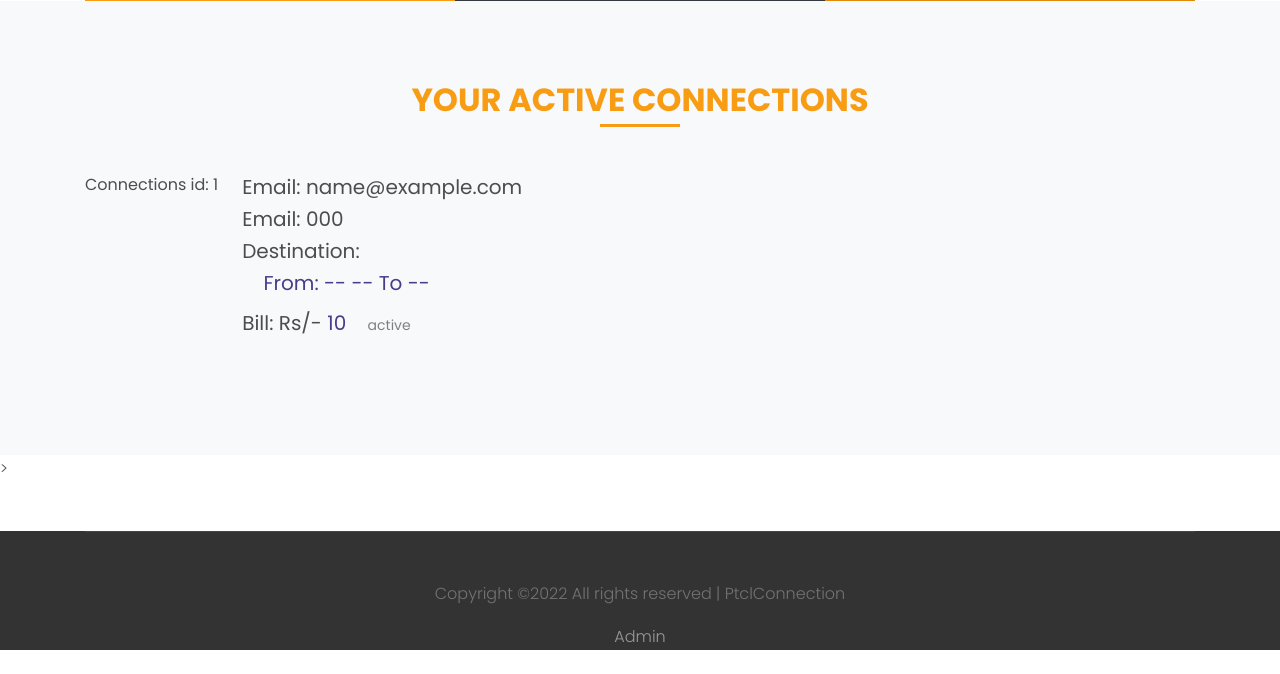
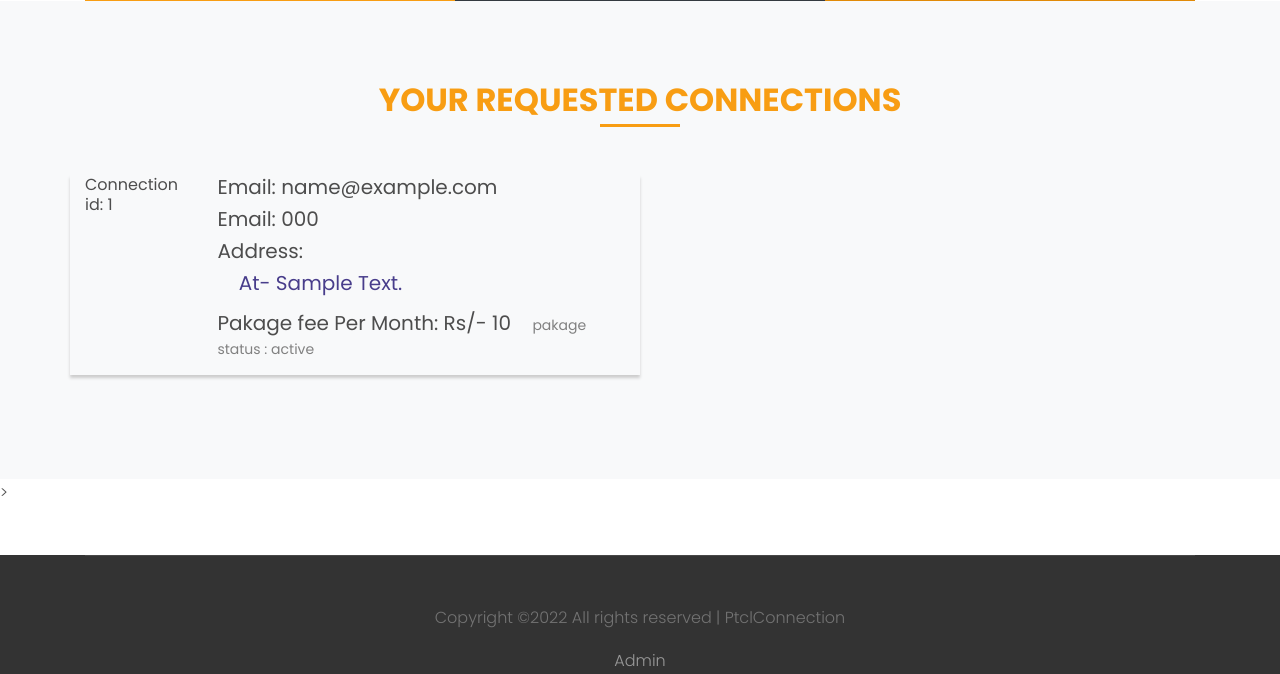
Before and after one commit to uqbawaseem/ptclconnention, a PHP site: page /jober/index.php in a window 1280 px wide. Shown: the part 955-1629 px from the top of the page. Before the commit the page ends 1605 px from the top, so only its background shows below. Run offline with PHP 8.4, Linux system fonts and the light colour scheme; the visitor is signed in with stand-in values (Sample User, id 1); tables that the repository leaves empty or names only in its code hold one stand-in row (values such as "Sample post"); data that the repository does not hold is empty; some web fonts are replaced.

Commit message:
client_connection_showing

```diff
--- a/index.php
+++ b/index.php
@@ -85,7 +85,7 @@
       <div class="container">
         <div class="row justify-content-center mb-5">
           <div class="col-md-7 text-center border-primary">
-            <h2 class="font-weight-light text-primary">Your Active Connections</h2>
+            <h2 class="font-weight-light text-primary">Your Requested Connections</h2>
           </div>
         </div>
         <div class="row align-items-stretch">
@@ -93,21 +93,21 @@
         if(isset($_SESSION['email'])){
         $user_email = $_SESSION['email'];
 
-        $query = "SELECT * FROM trip WHERE user_email = '$user_email'";
+        $query = "SELECT * FROM internet_connection WHERE user_email = '$user_email'";
         $freight=mysqli_query($connection, $query);
         while($res = mysqli_fetch_array($freight)){
 
         ?>
-          <div class="col-md-6 col-lg-6 mb-4 mb-lg-4">
+          <div class="col-md-6 col-lg-6 mb-4 mb-lg-4" style="-moz-box-shadow: 0 0 3px #ccc;-webkit-box-shadow: 0 3px 3px #ccc;box-shadow: 0 03px 3px #ccc;">
             <div class="unit-4 d-flex">
-            <h6>Connections id: <?php echo $res['id'];?></h6>
+            <h6>Connection id: <?php echo $res['id'];?></h6>
               <div class="unit-4-icon mr-4"></div>
               <div>
                 <h3>Email: <?php echo $res['user_email'];?></h3>
                 <h3>Email: <?php echo $res['user_phone'];?></h3>
-                <h3>Destination: <h3>
-                <p style= "color: darkslateblue;">&nbsp;&nbsp;&nbsp; From: -- <?php echo ucwords($res['originAddress'])." -- To -- ". ucwords($res['destinationAddress']);?></p>
-                <p>Bill: Rs/- <span style= "color: darkslateblue;"><?php echo $res['total_bill'];?></span> &nbsp;&nbsp; <span style="color: grey; font-size: 14px;"><?php echo $res['bill_status'];?></span></p>
+                <h3>Address: <h3>
+                <p style= "color: darkslateblue;">&nbsp;&nbsp;&nbsp; At- <?php echo ucwords($res['user_address'])?></p>
+                <p>Pakage fee Per Month: Rs/- <?php echo $res['pakage_fee'];?> <span style= "color: darkslateblue;"></span> &nbsp;&nbsp; <span style="color: grey; font-size: 14px;">pakage status : <?php echo $res['status'];?></span></p>
               </div>
             </div>
           </div>
```
Also changed, not shown: new_internet_connection.php (+13 -0 lines).
